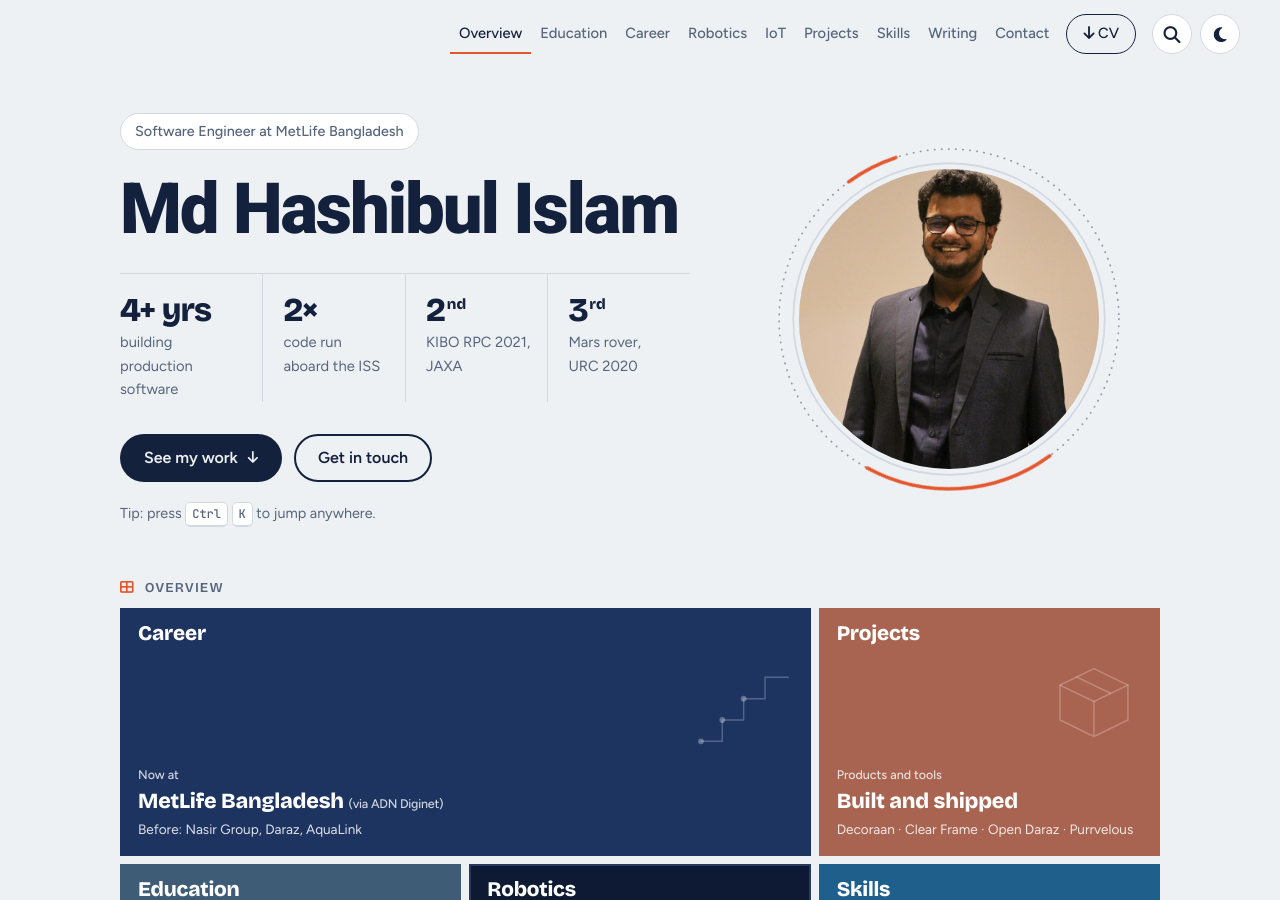
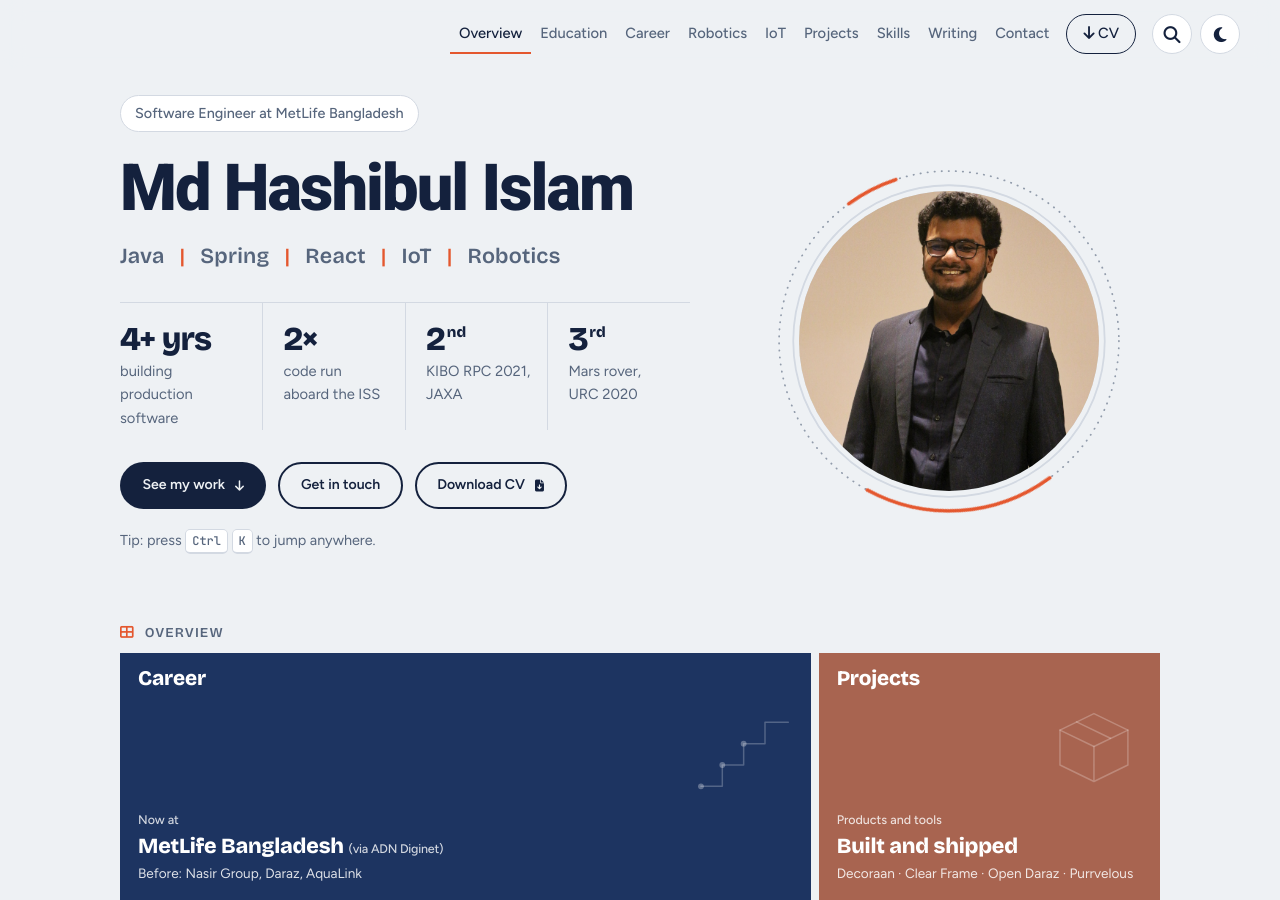
Before and after one commit to ihashib/ihashib.github.io, a Jekyll site: the page built from index.html, in a window 1280 px wide and 900 px high. Built offline with Jekyll 4.4.1, drawn with Linux system fonts in a browser that asks for light colours.

Commit message:
updated ui

```diff
--- a/index.html
+++ b/index.html
@@ -9,6 +9,7 @@ body_class: is-home
       Software Engineer at MetLife Bangladesh
     </p>
     <h1 class="hero-name">Md Hashibul Islam</h1>
+    <p class="hero-tags">Java <span aria-hidden="true">|</span> Spring <span aria-hidden="true">|</span> React <span aria-hidden="true">|</span> IoT <span aria-hidden="true">|</span> Robotics</p>
     <ul class="stats" aria-label="At a glance">
       <li data-reveal><a href="{{ '/career/' | relative_url }}"><strong>4+ yrs</strong><span>building production software</span></a></li>
       <li data-reveal><a href="{{ '/robotics/' | relative_url }}#kibo"><strong>2×</strong><span>code run aboard the ISS</span></a></li>
@@ -18,6 +19,7 @@ body_class: is-home
     <div class="hero-actions">
       <a href="#overview" class="btn btn-solid">See my work <i class="fas fa-arrow-down" aria-hidden="true"></i></a>
       <a href="{{ '/contact/' | relative_url }}" class="btn btn-line">Get in touch</a>
+      <a href="{{ '/cv/Md-Hashibul-Islam-CV.pdf' | relative_url }}" class="btn btn-line" download>Download CV <i class="fas fa-file-arrow-down" aria-hidden="true"></i></a>
     </div>
     <p class="hero-hint">
       Tip: press <kbd class="kbd-mod">Ctrl</kbd> <kbd>K</kbd> to jump anywhere.
--- a/styles/style.css
+++ b/styles/style.css
@@ -439,8 +439,8 @@ kbd {
 /* One line, scaled to the text column (the name is ~7.9em wide) */
 .hero-name {
   font-family: var(--name);
-  font-size: clamp(2rem, 6vw, 4.5rem);
-  font-size: min(12.4cqi, 6.25rem);
+  font-size: clamp(1.85rem, 5.5vw, 4.1rem);
+  font-size: min(11.4cqi, 5.75rem);
   font-weight: 900;
   line-height: 1;
   letter-spacing: -0.03em;
@@ -452,6 +452,23 @@ kbd {
   flex-wrap: wrap;
   gap: 12px;
   margin-top: 32px;
+}
+
+/* Side-by-side layout: keep all three buttons on one line, easing their
+   size down on narrower windows so they still fit the text column */
+@media (min-width: 901px) {
+  /* Lift the text column a little; the portrait stays where it is */
+  .hero-text {
+    transform: translateY(-18px);
+  }
+  .hero-actions {
+    flex-wrap: nowrap;
+  }
+  .hero-actions .btn {
+    white-space: nowrap;
+    font-size: clamp(0.88rem, 1.05vw, 1rem);
+    padding-inline: clamp(14px, 1.6vw, 22px);
+  }
 }
 
 .hero-hint {
@@ -515,6 +532,20 @@ kbd {
   to {
     transform: rotate(360deg);
   }
+}
+
+/* One-line bio under the name */
+.hero-tags {
+  margin-top: 18px;
+  font-family: var(--display);
+  font-size: clamp(1.05rem, 1.8vw, 1.35rem);
+  font-weight: 600;
+  letter-spacing: 0.01em;
+  color: var(--steel);
+}
+.hero-tags span {
+  margin-inline: 0.45em;
+  color: var(--signal);
 }
 
 .stats {
@@ -2609,6 +2640,9 @@ button.tag.is-active {
     width: fit-content;
     margin-inline: auto;
   }
+  .hero-name {
+    text-align: center;
+  }
   .stats {
     grid-template-columns: 1fr 1fr;
     margin-top: 16px;
@@ -2752,14 +2786,42 @@ button.tag.is-active {
   }
   /* The ring reaches 9% past the photo, so clear it below the header */
   .hero-portrait {
-    width: min(190px, 50vw);
-    margin-top: 28px;
+    width: min(180px, 48vw);
+    margin-top: 18px;
   }
   .status-chip {
-    margin-bottom: 14px;
+    margin-bottom: 12px;
+  }
+  .hero-tags {
+    margin-top: 12px;
+  }
+  /* Compact stats so the buttons stay in view */
+  .stats {
+    margin-top: 16px;
+    row-gap: 14px;
+  }
+  .stats li {
+    padding-top: 12px;
+  }
+  .stats li + li {
+    padding-left: 14px;
+  }
+  .stats a {
+    gap: 3px;
+  }
+  .stats strong {
+    font-size: 1.45rem;
+  }
+  .stats span {
+    font-size: 0.82rem;
+    line-height: 1.35;
   }
   .hero-actions {
-    margin-top: 22px;
+    margin-top: 30px;
+    gap: 6px 10px;
+  }
+  .hero-actions .btn {
+    padding-block: 12px;
   }
   .feat {
     padding: 22px 18px;
```
